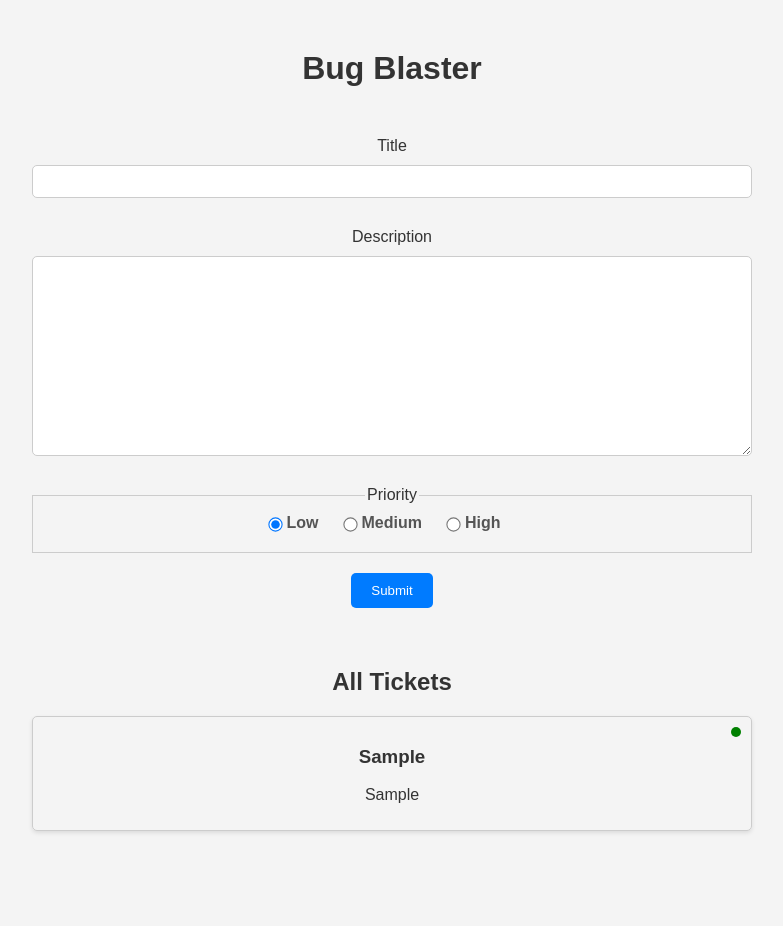
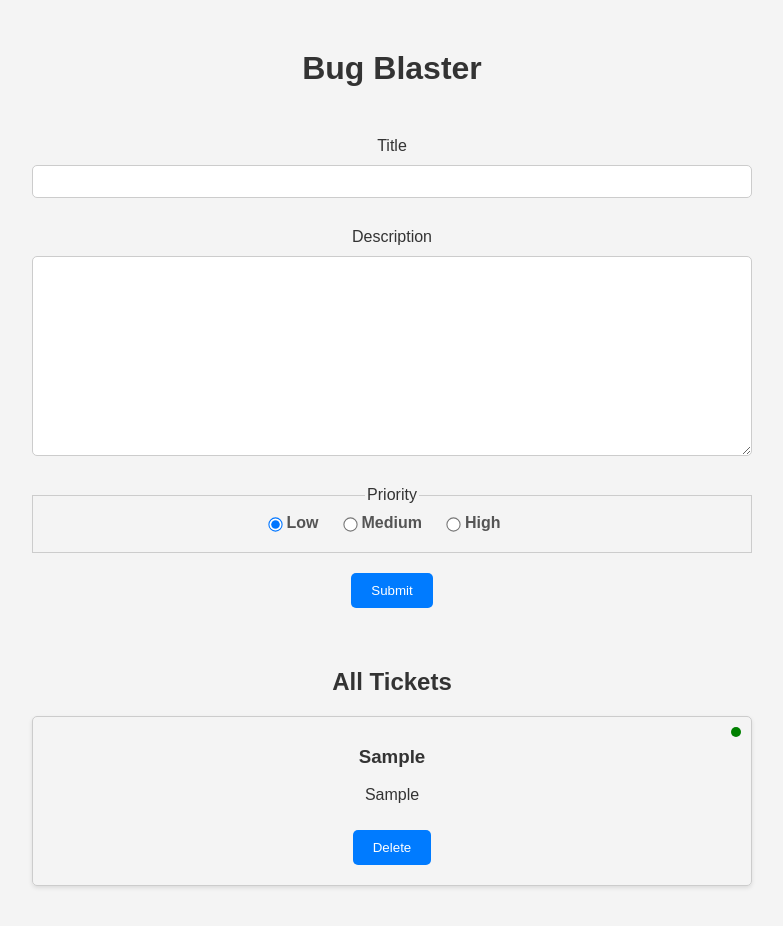
Before and after one commit to Webster523/bug-blaster, a React (Create React App) app: page / in a window 1280 px wide. Both pictures are taken after typing "Sample", "Sample" into the empty fields and a click on the button "Submit". Shown: the top 926 px of the page, without its empty margins (248-1031 px from the left). Built offline with nearby package versions, Linux system fonts and the light colour scheme.

Commit message:
deleting tickets

```diff
--- a/src/components/TicketItem.jsx
+++ b/src/components/TicketItem.jsx
@@ -2,16 +2,23 @@ import React from 'react'
 
 const TicketItem = ({ticket, dispatch}) => {
     const {id, title, description, priority} = ticket;
+
     const priorityClass = {
         1: "priority-low",
         2: "priority-medium",
         3: "priority-high"
     }
+
     return (
         <div className="ticket-item">
             <div className={`priority-dot ${priorityClass[priority]}`}></div>
+
             <h3>{title}</h3>
             <p>{description}</p>
+
+            <button className="button" onClick={() => dispatch({type: "DELETE_TICKET", payload: {id: id}})}>
+                Delete
+            </button>
         </div>
     )
 }
```
